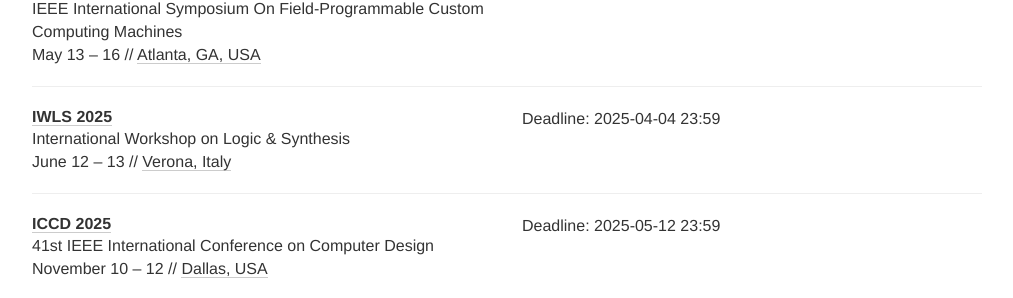
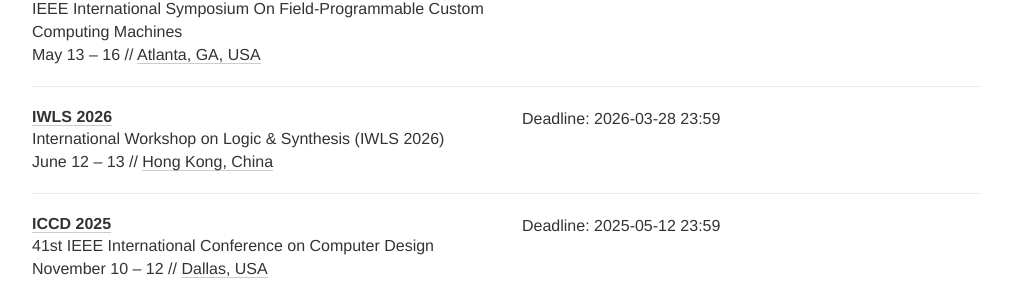
Before and after one commit to Gy-Hu/EDA_FV_conference_deadline, a Jekyll site: the page built from index.html, in a window 1280 px wide and 900 px high, scrolled down 2743 px. Shown: the part 152-450 px from the top of the window, without its empty margins (133-1146 px from the left). Built offline with Jekyll 4.4.1, drawn with Linux system fonts in a browser that asks for light colours; nearby versions of some CDN libraries; comment, search, counter and statistics services are not loaded; some of the changed text lies outside the part shown.

```diff
--- a/_data/conferences.yml
+++ b/_data/conferences.yml
@@ -212,12 +212,12 @@
   tags: [EDA]
 
 - name: IWLS
-  year: 2025
+  year: 2026
   date: "June 12 - 13"
-  description: International Workshop on Logic & Synthesis
+  description: International Workshop on Logic & Synthesis (IWLS 2026)
   link: https://www.iwls.org/
-  deadline: ["2025-04-04 23:59"]
-  place: Verona, Italy
+  deadline: ["2026-03-28 23:59"]
+  place: Hong Kong, China
   tags: [EDA]
 
 - name: ICCD
@@ -465,3 +465,13 @@
   deadline: ["2024-07-11 23:59"]
   place: Denver, Colorado, United States
   tags: [FV]
+
+
+- name: SASIMI
+  year: 2027
+  date: "March 15-16, 2027"
+  description: The 27th Workshop on Synthesis and System Integration of Mixed Information technologies
+  link: http://sasimi.jp/
+  deadline: ["2026-10-16 23:59"]
+  place: Miyazaki Kanko Hotel, Miyazaki, Japan
+  tags: [EDA]
```
